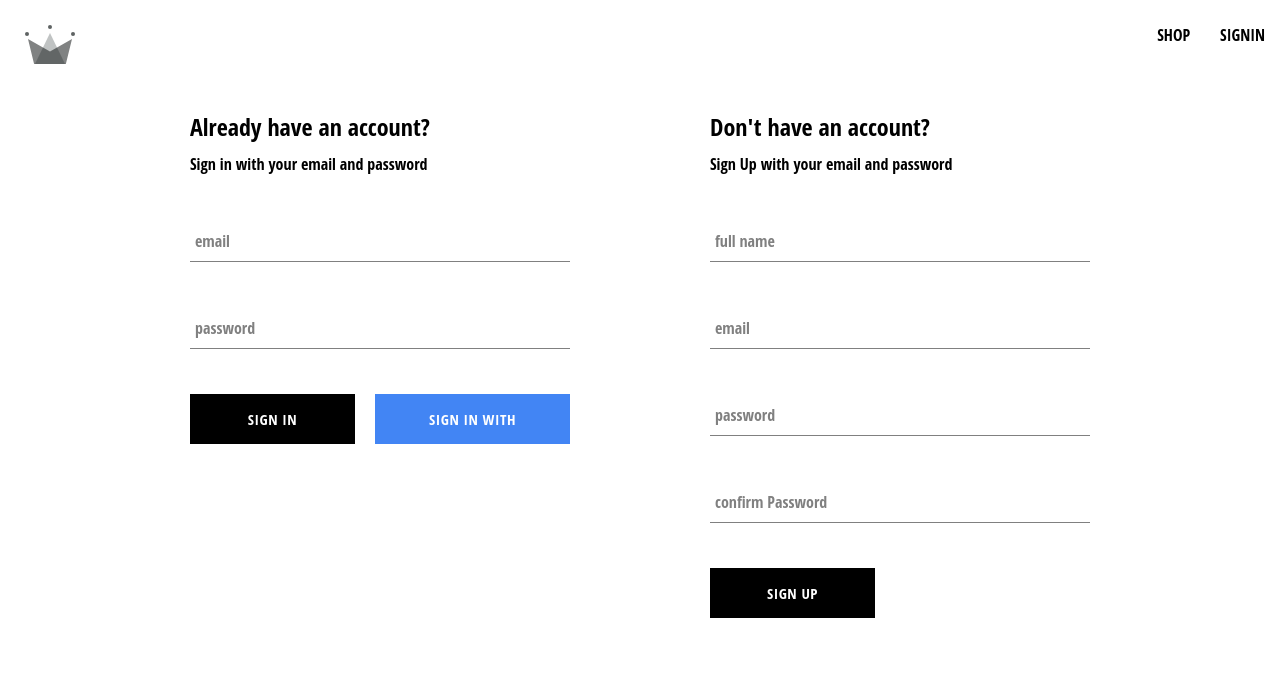
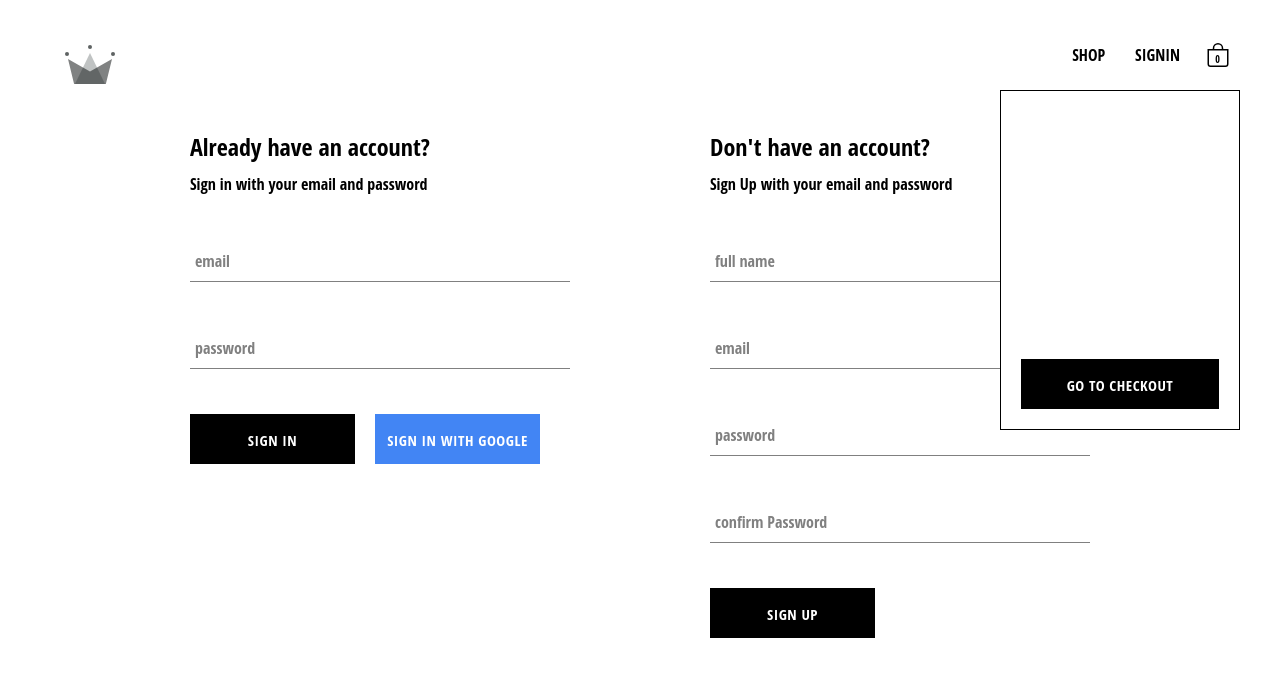
Before and after one commit to Nasrallah04/my-EcommerceWebsite, a React (Vite) app: page /auth in a window 1280 px wide. Shown: the top 676 px of the page. Built offline with nearby package versions, Linux system fonts and the light colour scheme; no server answers.

Commit message:
Cart Icon & Dropdown

```diff
--- a/package.json
+++ b/package.json
@@ -13,6 +13,7 @@
     "firebase": "^10.5.2",
     "react": "^18.2.0",
     "react-dom": "^18.2.0",
+    "react-icons": "^4.12.0",
     "react-router-dom": "^6.17.0"
   },
   "devDependencies": {
--- a/src/components/button/button.styles.scss
+++ b/src/components/button/button.styles.scss
@@ -4,7 +4,7 @@
     height: 50px;
     letter-spacing: 0.5px;
     line-height: 50px;
-    padding: 0 35px 0 35px;
+    // padding: 0 35px 0 35px;
     font-size: 15px;
     background-color: black;
     color: white;
--- /dev/null
+++ b/src/components/card-icon/card-icon.component.jsx
@@ -0,0 +1,14 @@
+import "./card-icon.styles.scss";
+import { BsBag } from "react-icons/bs";
+
+
+const CardIcon = () => {
+  return (
+    <div className="cart-icon-container">
+      <BsBag className="shopping-icon" />
+      <span className="item-count">0</span>
+    </div>
+  );
+};
+
+export default CardIcon;
--- /dev/null
+++ b/src/components/card-icon/card-icon.styles.scss
@@ -0,0 +1,21 @@
+.cart-icon-container {
+    width: 45px;
+    height: 45px;
+    position: relative;
+    display: flex;
+    align-items: center;
+    justify-content: center;
+    cursor: pointer;
+
+    .shopping-icon {
+      width: 24px;
+      height: 24px;
+    }
+
+    .item-count {
+      position: absolute;
+      font-size: 10px;
+      font-weight: bold;
+      bottom: 12px;
+    }
+  }
--- /dev/null
+++ b/src/components/cart-dropdown/cart-dropdown.component.jsx
@@ -0,0 +1,13 @@
+import './cart-dropdown.styles.scss'
+import Button from '../button/button.component';
+const CartDropDown = () => {
+    return(
+        <div className='cart-dropdown-container'>
+            <div className='card-item'/>
+            <Button>Go To Checkout</Button>
+
+        </div>
+    )
+}
+
+export default CartDropDown;
--- /dev/null
+++ b/src/components/cart-dropdown/cart-dropdown.styles.scss
@@ -0,0 +1,29 @@
+.cart-dropdown-container {
+    position: absolute;
+    width: 240px;
+    height: 340px;
+    display: flex;
+    flex-direction: column;
+    padding: 20px;
+    border: 1px solid black;
+    background-color: white;
+    top: 90px;
+    right: 40px;
+    z-index: 5;
+
+    .empty-message {
+      font-size: 18px;
+      margin: 50px auto;
+    }
+
+    .cart-items {
+      height: 240px;
+      display: flex;
+      flex-direction: column;
+      overflow: scroll;
+    }
+
+    button {
+      margin-top: auto;
+    }
+  }
--- /dev/null
+++ b/src/components/product-card/product-card.component.jsx
@@ -0,0 +1,17 @@
+import "./product-card.styles.scss";
+import Button from "../button/button.component";
+const ProductCard = ({ product }) => {
+  const { name, price, imageUrl } = product;
+  return (
+    <div className="product-card-container">
+      <img src={imageUrl} alt={`${name}`} />
+      <div className="footer">
+        <span className="name">{name}</span>
+        <span className="price">{`${price}$`}</span>
+      </div>
+      <Button buttonType="inverted">Add To Card</Button>
+    </div>
+  );
+};
+
+export default ProductCard;
--- /dev/null
+++ b/src/components/product-card/product-card.styles.scss
@@ -0,0 +1,51 @@
+.product-card-container {
+    width: 100%;
+    display: flex;
+    flex-direction: column;
+    height: 350px;
+    align-items: center;
+    position: relative;
+
+    img {
+      width: 100%;
+      height: 95%;
+      object-fit: cover;
+      margin-bottom: 5px;
+    }
+
+    button {
+      width: 80%;
+      opacity: 0.7;
+      position: absolute;
+      top: 255px;
+      display: none;
+    }
+
+    &:hover {
+      img {
+        opacity: 0.8;
+      }
+
+      button {
+        opacity: 0.85;
+        display: flex;
+      }
+    }
+
+    .footer {
+      width: 100%;
+      height: 5%;
+      display: flex;
+      justify-content: space-between;
+      font-size: 18px;
+
+      .name {
+        width: 90%;
+        margin-bottom: 15px;
+      }
+
+      .price {
+        width: 10%;
+      }
+    }
+  }
--- a/src/index.scss
+++ b/src/index.scss
@@ -11,6 +11,7 @@
 
 body {
   margin: 0;
+  padding: 20px 40px;
   font-family: "Open Sans Condensed", sans-serif;
   -webkit-font-smoothing: antialiased;
   -moz-osx-font-smoothing: grayscale;
--- a/src/routes/navigation/navigation.component.jsx
+++ b/src/routes/navigation/navigation.component.jsx
@@ -1,12 +1,13 @@
 import { useContext } from "react";
 import { Outlet, Link } from "react-router-dom";
 import CrownLogo from "../../assets/crown.svg";
+
+import CardIcon from "../../components/card-icon/card-icon.component";
 import { UserContext } from "../../contexts/user.context";
 import "./navigation.styles.scss";
 
-import {signOutUser} from "../../utils/firebase/firebase"
-
-
+import { signOutUser } from "../../utils/firebase/firebase";
+import CartDropDown from "../../components/cart-dropdown/cart-dropdown.component";
 
 function Navigation() {
   const { currentUser } = useContext(UserContext);
@@ -23,8 +24,8 @@
           </Link>
           {currentUser ? (
             <span className="nav-link" onClick={signOutUser}>
-              {''}
-              SIGN OUT {''}
+              {""}
+              SIGN OUT {""}
             </span>
           ) : (
             <Link className="nav-link" to="/auth">
@@ -34,7 +35,10 @@
           {/* <Link className="nav-link" to="/contact">
             CONTACT
           </Link> */}
+          <CardIcon />
         </div>
+        <CartDropDown/>
+
       </div>
       <Outlet />
     </>
--- a/src/routes/shop/shop.component.jsx
+++ b/src/routes/shop/shop.component.jsx
@@ -1,17 +1,14 @@
 // import Shop_Data from "../../shop-data";
 import {useContext} from 'react';
 import { ProductsContext } from '../../contexts/products.context';
-
-
-
+import ProductCard from '../../components/product-card/product-card.component';
+import './shop.styles.scss'
 const Shop = () => {
     const {products} = useContext(ProductsContext)
   return (
-    <div>
-      {products.map(({ id, name }) => (
-        <div key={id}>
-          <h1>{name}</h1>
-        </div>
+    <div className='products-container'>
+      {products.map((product) => (
+        <ProductCard key={product.id} product={product}/>
       ))}
     </div>
   );
--- /dev/null
+++ b/src/routes/shop/shop.styles.scss
@@ -0,0 +1,6 @@
+.products-container{
+    display: grid;
+    grid-template-columns: repeat(4, 1fr);
+    column-gap: 10px;
+    row-gap: 50px;
+}
```
Also changed, not shown: src/assets/shopping-bag.svg (added), 1 other file (tests, documents, lock files or other folders).
